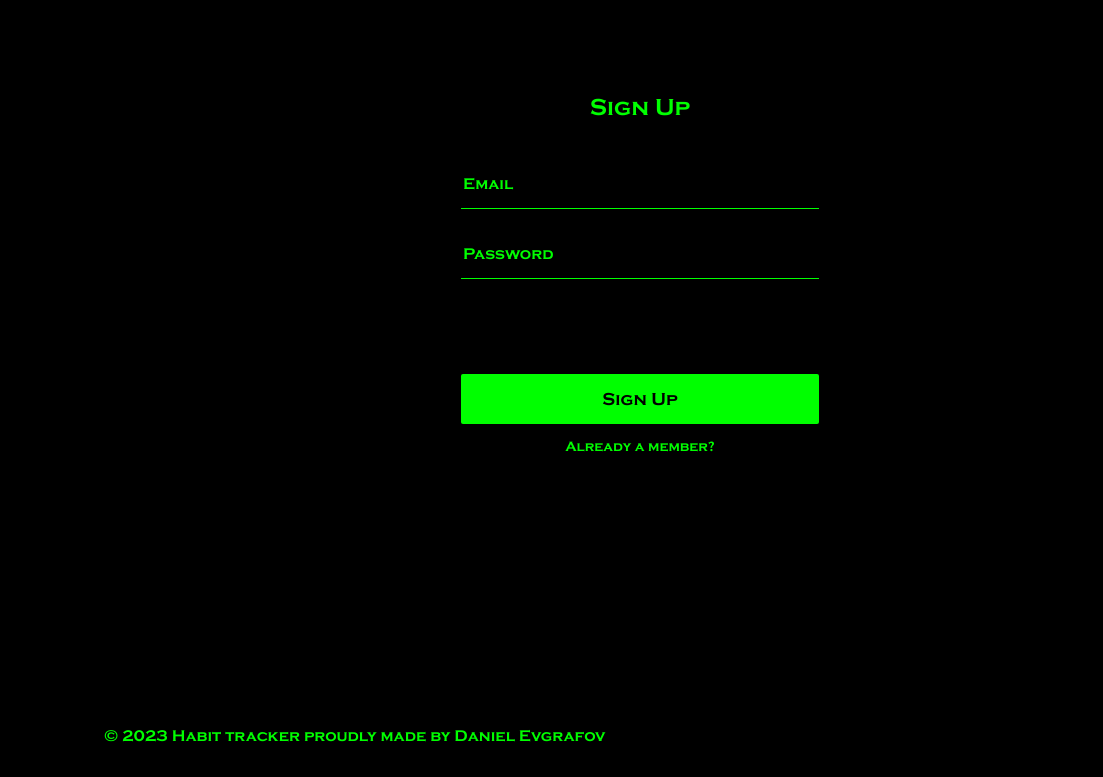
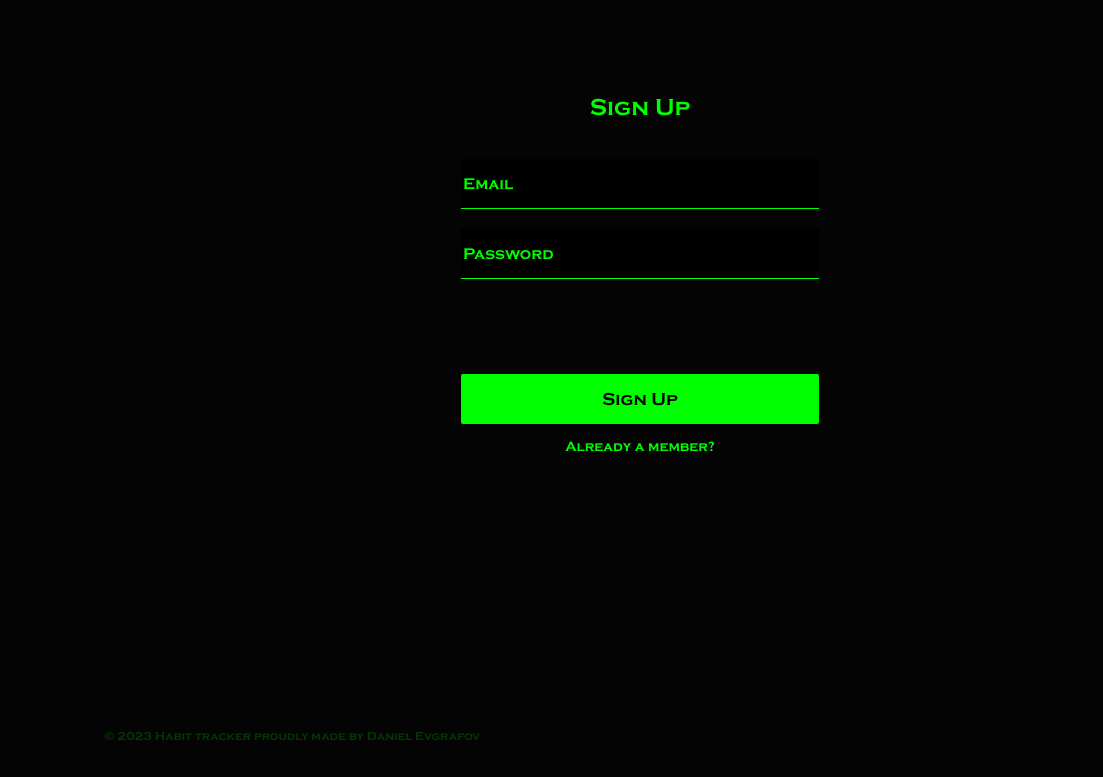
Before and after one commit to mistifikatorcat/habit_tracker, a React app in the folder frontend/: page / in a window 1280 px wide. Shown: the part 624-1401 px from the top of the page, 0-1103 px from the left. Built offline with nearby package versions, Linux system fonts and the light colour scheme; a web font is replaced by a local one.

Commit message:
start page is mostly ready

```diff
--- a/frontend/src/components/Footer/footer.css
+++ b/frontend/src/components/Footer/footer.css
@@ -7,13 +7,14 @@
 
   .footer__copyright {
     font-family: "copperplate", serif;
-    font-size: 16px;
+    font-size: 12px;
     font-weight: 400;
     line-height: 22px;
     letter-spacing: 0px;
     text-align: left;
     color: lime;
     margin: 0;
+    opacity: 20%;
   }
 
   .footer__nav {
--- a/frontend/src/index.css
+++ b/frontend/src/index.css
@@ -11,7 +11,7 @@ body {
     sans-serif;
   -webkit-font-smoothing: antialiased;
   -moz-osx-font-smoothing: grayscale;
-  background-color: black;
+  background-color: #040404;
   color: lime;
 }
 
```
